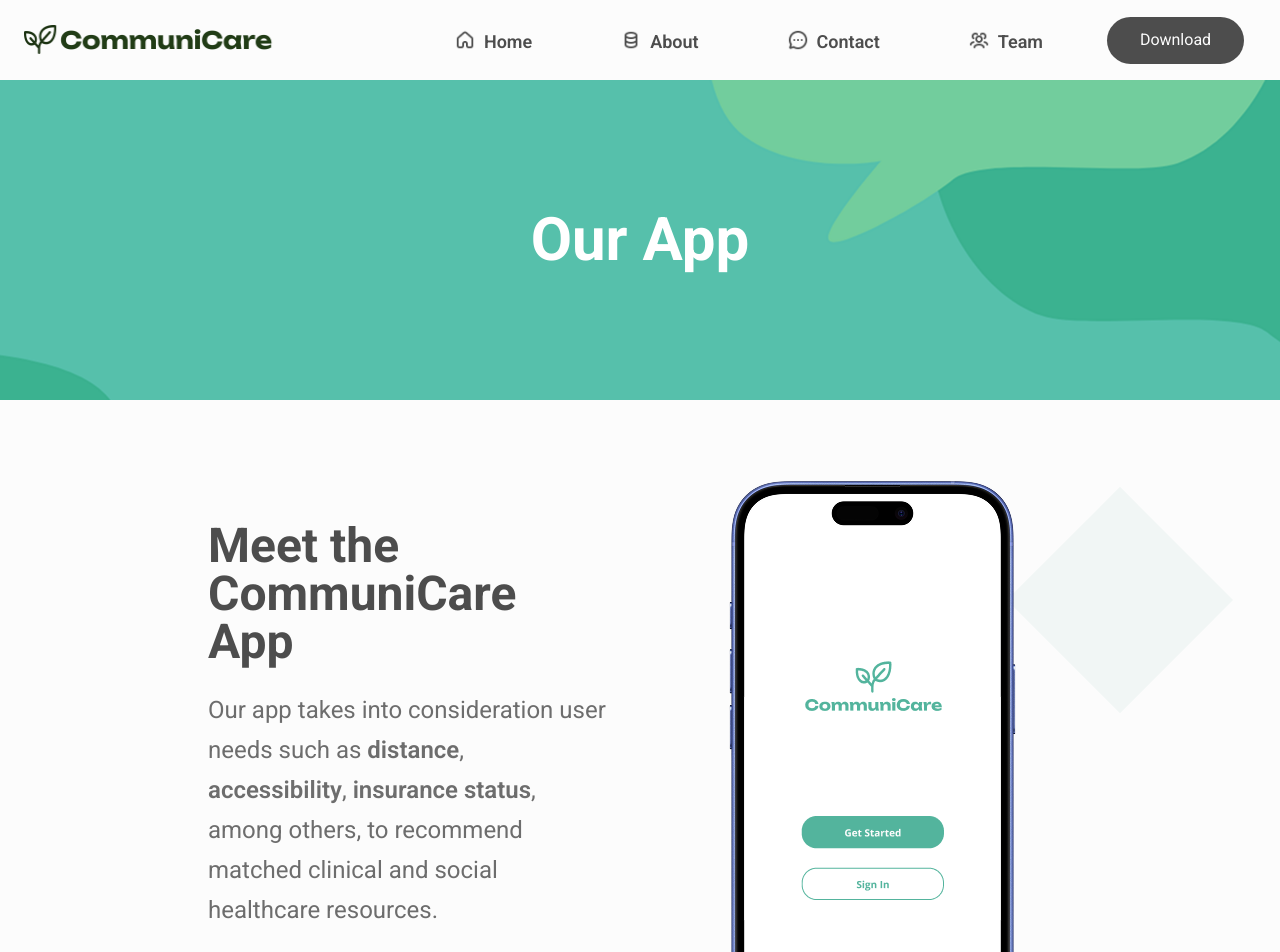
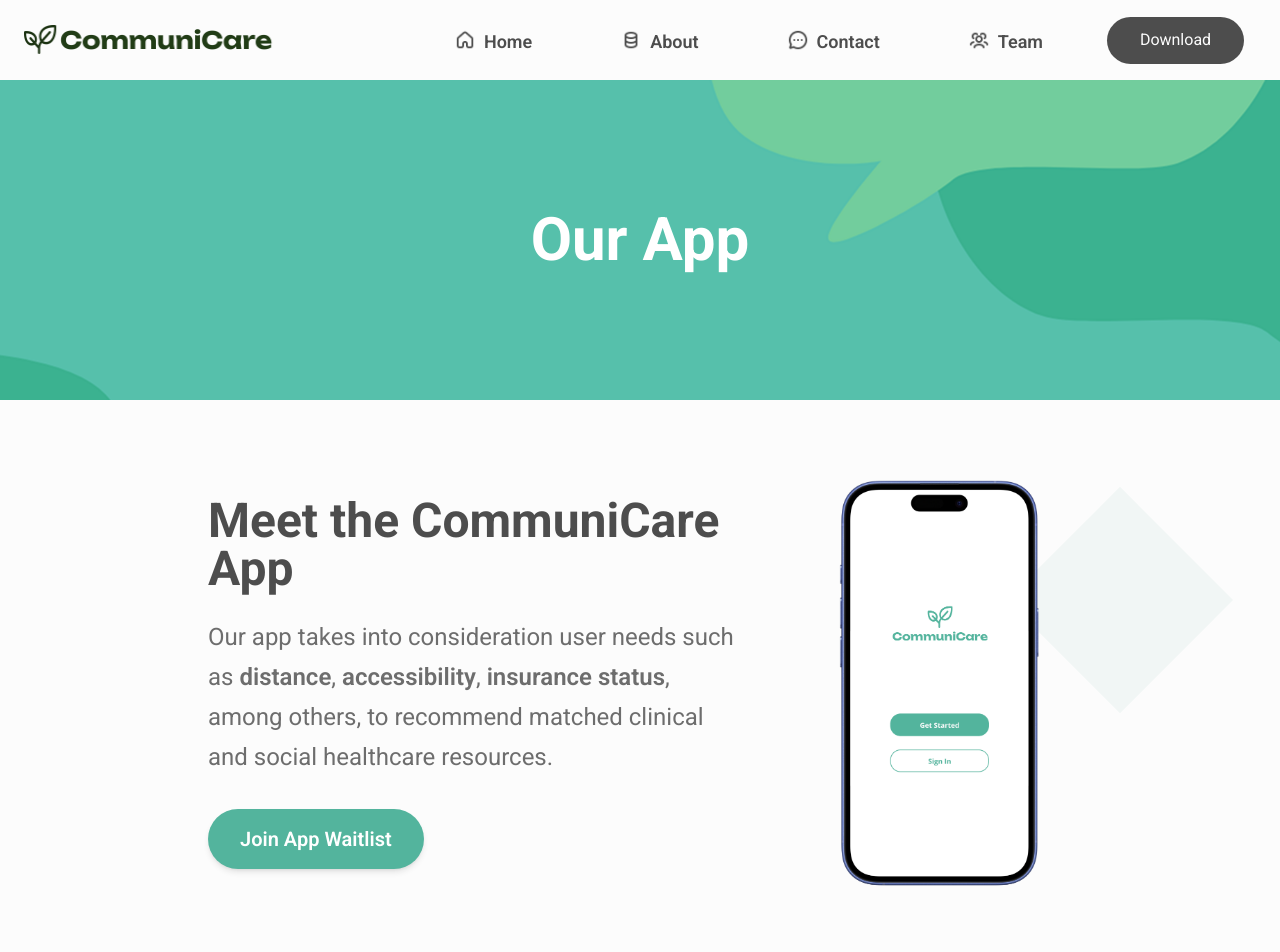
Before and after one commit to tailaiying32/CommuniCare, a React (Vite) app: page /app in a window 1280 px wide. Shown: the top 952 px of the page. Built offline with nearby package versions, Linux system fonts and the light colour scheme.

Commit message:
high res images

```diff
--- a/src/pages/App.tsx
+++ b/src/pages/App.tsx
@@ -106,11 +106,11 @@
 
           <div className="mx-auto max-w-6xl">
             <div className="flex flex-col items-center gap-8 lg:flex-row lg:gap-16">
-              <div className="scroll-animate lg:w-1/2">
-                <h2 className="text-5xl font-bold text-neutral-800 md:text-5xl">
+              <div className="scroll-animate lg:w-full">
+                <h2 className="text-center text-5xl font-bold text-neutral-800 md:text-5xl lg:text-left">
                   Meet the CommuniCare App
                 </h2>
-                <p className="mt-6 text-lg leading-10 text-neutral-700 md:text-2xl">
+                <p className="mt-6 text-center text-lg leading-10 text-neutral-700 md:text-2xl lg:text-left">
                   Our app takes into consideration user needs such as
                   <strong className="font-semibold"> distance</strong>,
                   <strong className="font-semibold"> accessibility</strong>,
@@ -118,7 +118,7 @@
                   among others, to recommend matched clinical and social
                   healthcare resources.
                 </p>
-                <button className="mt-8 rounded-full bg-teal-400 px-8 py-4 text-xl font-semibold text-white shadow-md transition duration-150 hover:scale-100 hover:bg-teal-500">
+                <button className="mx-auto mt-8 rounded-full bg-teal-400 px-8 py-4 text-xl font-semibold text-white shadow-md transition duration-150 hover:scale-100 hover:bg-teal-500 lg:mx-0">
                   Join App Waitlist
                 </button>
               </div>
@@ -127,7 +127,7 @@
                 <img
                   src="src/assets/Group 52.png"
                   alt="App Screenshot"
-                  className="h-auto max-w-full object-contain"
+                  className="h-auto max-w-1/4 object-contain lg:w-full lg:max-w-3/4"
                 />
               </div>
             </div>
```
Also changed, not shown: src/assets/Group 52.png.
